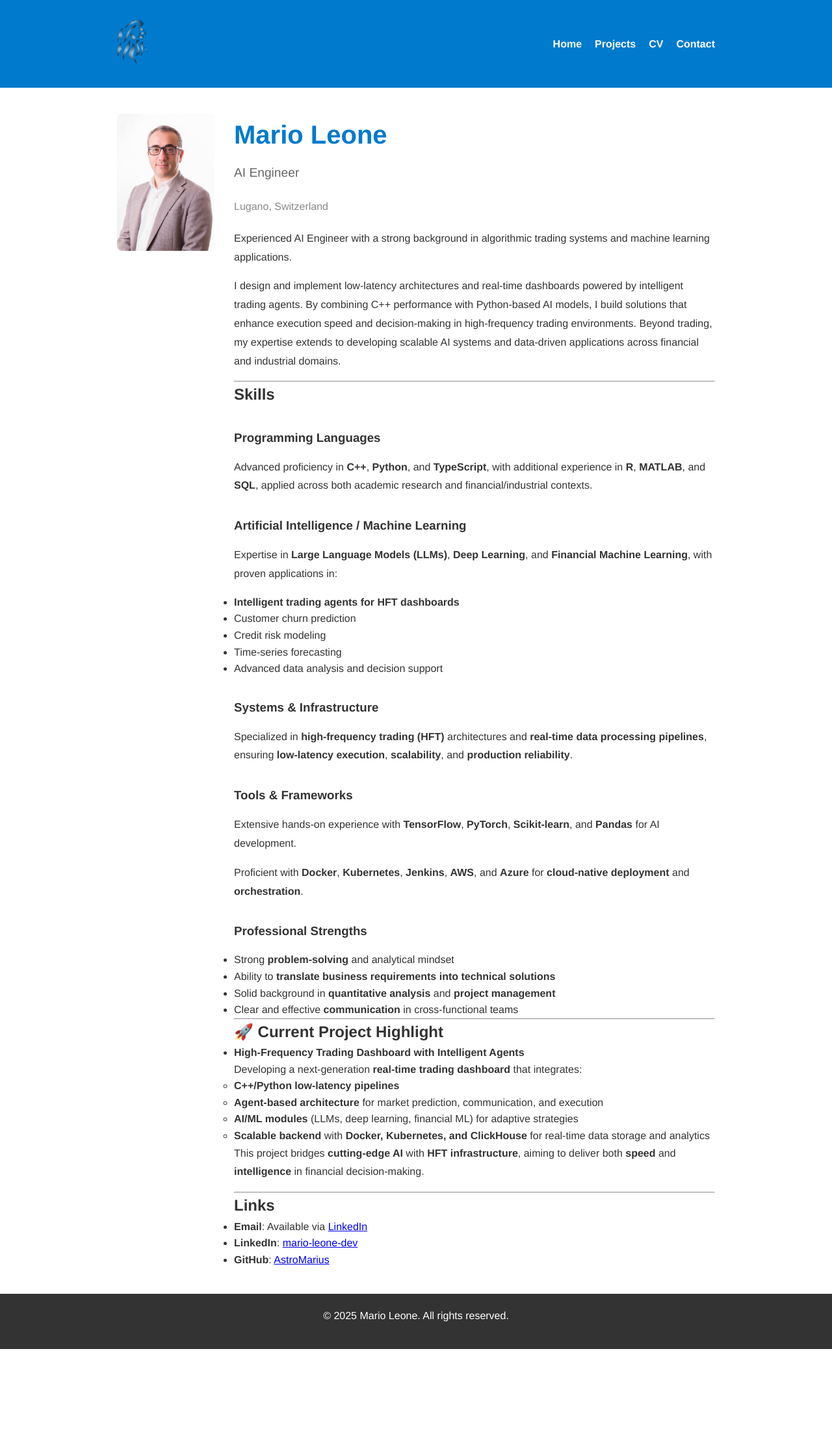
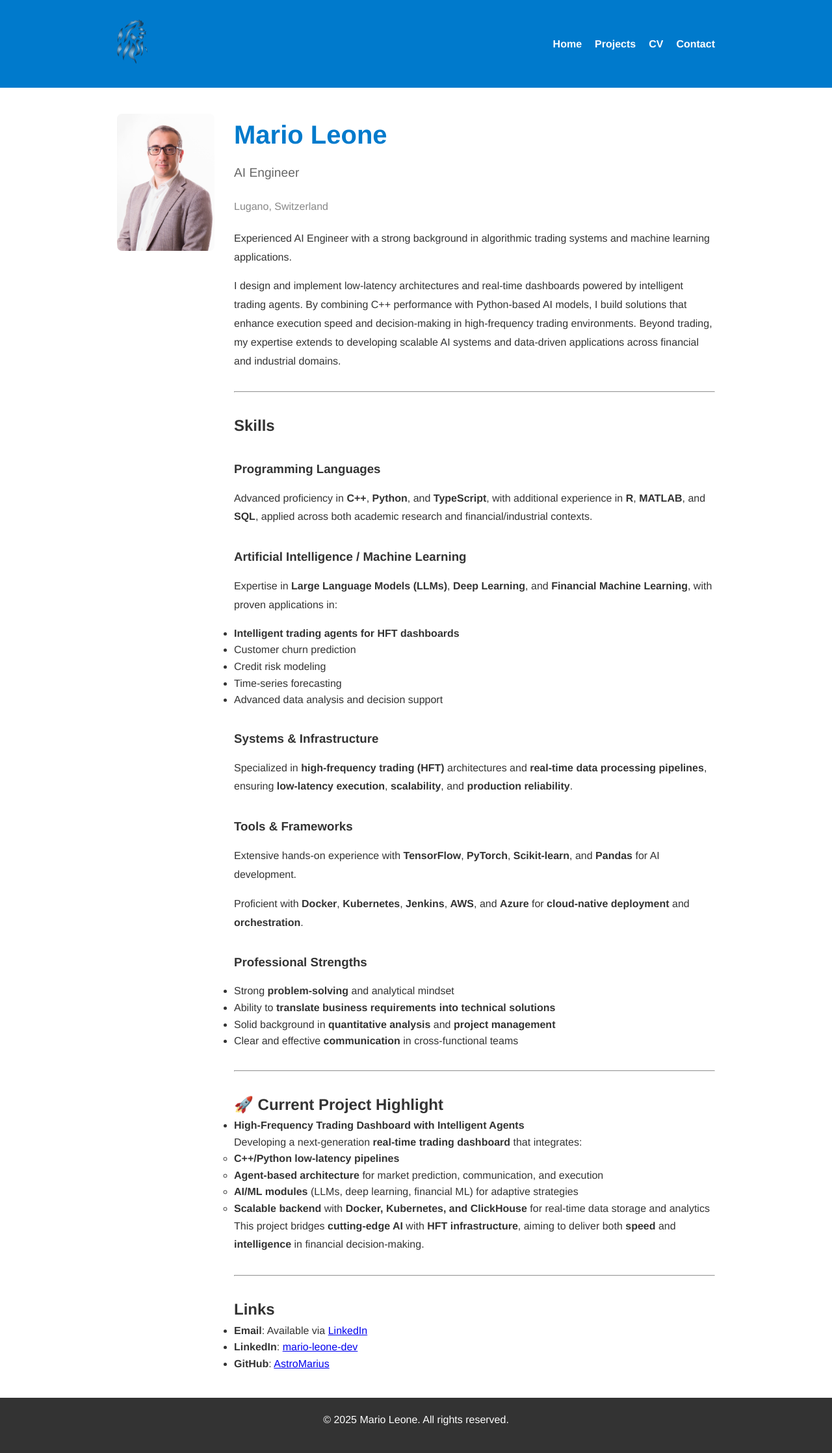
Before and after one commit to AstroMarius/marioleone.github.io, a Jekyll site: the page built from index.md, in a window 1280 px wide. Shown: the whole page at 65% size. Built offline with Jekyll 4.4.1, drawn with Linux system fonts in a browser that asks for light colours; before the commit the page ends 2076 px from its top, so only the background shows below that.

Commit message:
fix: aggiungere margini per la gestione dello spazio tra le linee orizzontali
Aggiunti margini sopra e sotto le linee orizzontali per migliorare la separazione visiva tra le sezioni.

```diff
--- a/assets/css/style.css
+++ b/assets/css/style.css
@@ -188,6 +188,12 @@ h3 {
   margin-bottom: 1rem; /* Spazio sotto il titolo */
 }
 
+/* Gestione dello spazio tra le linee --- */
+hr {
+  margin-top: 2rem; /* Spazio sopra la linea */
+  margin-bottom: 2rem; /* Spazio sotto la linea */
+}
+
 /* Responsive design */
 @media (max-width: 768px) {
   header, footer {
```
